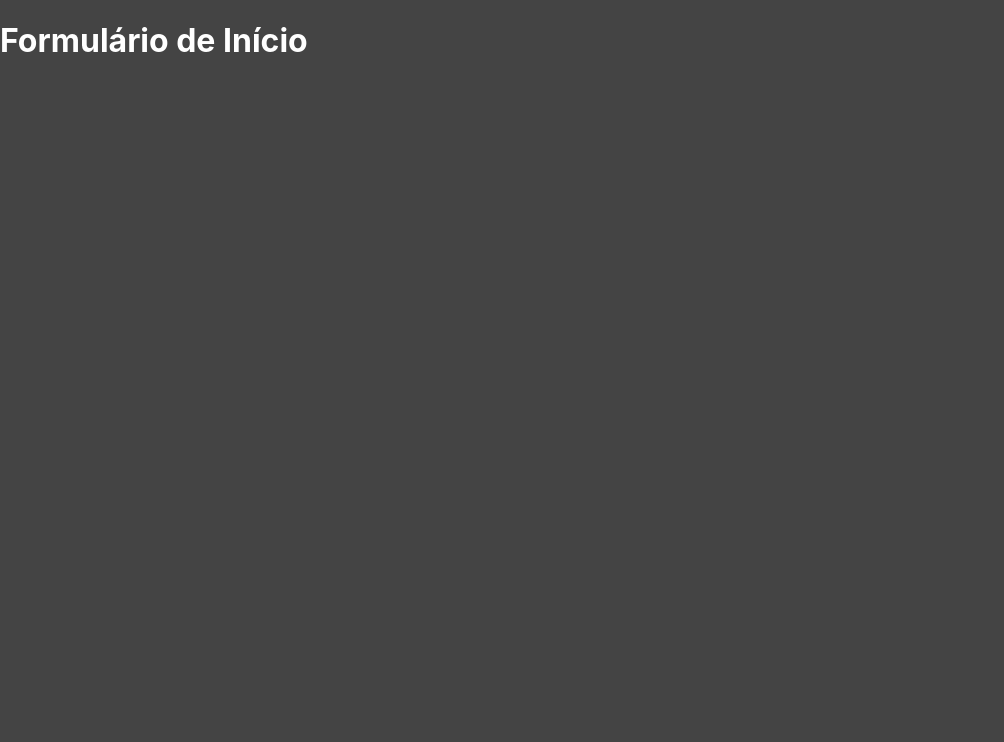
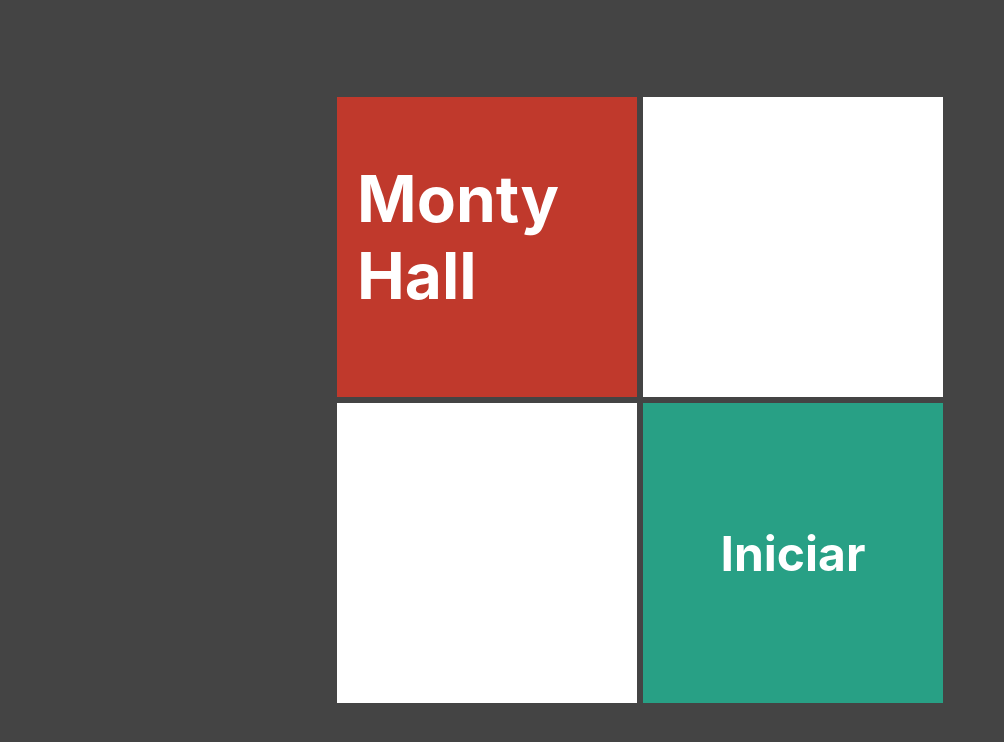
Before and after one commit to josuecamelo/portas-projeto-nextjs, a Next.js app: page / in a window 1280 px wide. Shown: the top 742 px of the page, without its empty margins (0-1004 px from the left). Built offline with nearby package versions, Linux system fonts and the light colour scheme.

Commit message:
Estruturando o Formulário

```diff
--- /dev/null
+++ b/components/Cartao.tsx
@@ -0,0 +1,14 @@
+import styles from "../styles/Cartao.module.css"
+
+interface CartaoProps{
+    bgcolor?: string //opcional
+    children?: any
+}
+
+export default function Cartao(props: CartaoProps){
+    return(
+        <div className={styles.cartao} style={{backgroundColor: props.bgcolor ?? '#fff'}}>
+            {props.children}
+        </div>
+    )
+}
--- a/pages/index.tsx
+++ b/pages/index.tsx
@@ -1,8 +1,25 @@
-export default function Home() {
+import Cartao from "../components/Cartao";
+import styles from "../styles/Formulario.module.css"
+import Link from "next/link"
+
+export default function Formulario() {
 
   return (
-    <div style={{display: "flex"}}>
-      <h1>Formulário de Início</h1>
+    <div className={styles.formulario}>
+      <div>
+        <Cartao bgcolor="#c0392c">
+          <h1>Monty Hall</h1>
+        </Cartao>
+        <Cartao />
+      </div>
+      <div>
+        <Cartao />
+        <Cartao bgcolor="#28a085">
+          <Link href={`/jogo/4/2`}>
+            <h2 className={styles.link} style={{flex: "1", margin: 0}}>Iniciar</h2>
+          </Link>
+        </Cartao>
+      </div>
     </div>
   );
 }
--- /dev/null
+++ b/styles/Cartao.module.css
@@ -0,0 +1,9 @@
+.cartao {
+    display: flex;
+    width: 300px;
+    height: 300px;
+    color: #fff;
+    font-size: 2rem;
+    padding: 20px;
+    margin: 3px;
+}
--- /dev/null
+++ b/styles/Formulario.module.css
@@ -0,0 +1,20 @@
+.formulario {
+    display: flex;
+    flex-direction: column;
+    justify-content: center;
+    align-items: center;
+    height: 100vh;
+}
+
+.formulario > div {
+    display: flex;
+}
+
+.link {
+    display: flex;
+    justify-content: center;
+    align-items: center;
+    flex: 1;
+    margin: 0;
+    cursor: pointer;
+}
```
